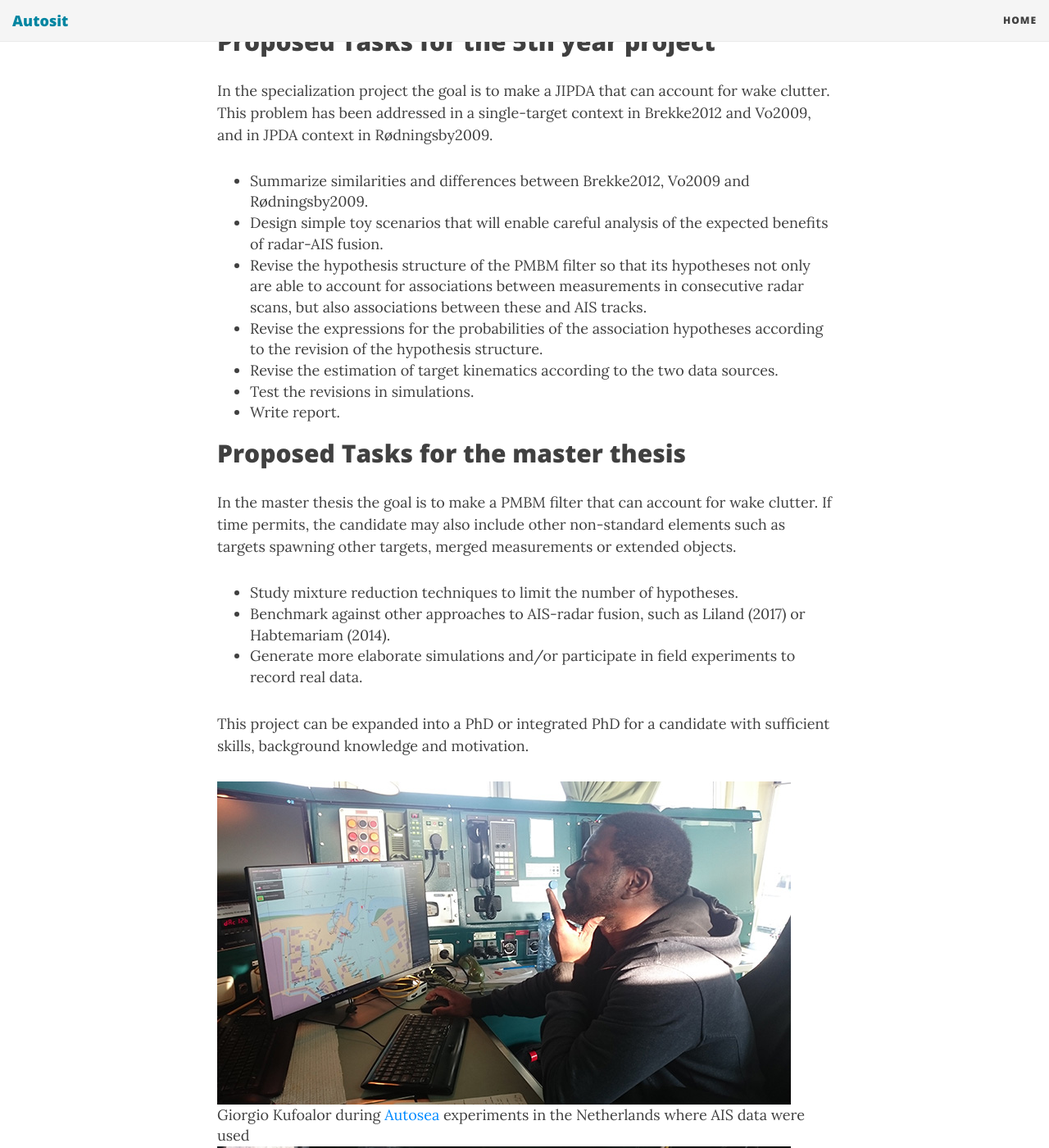
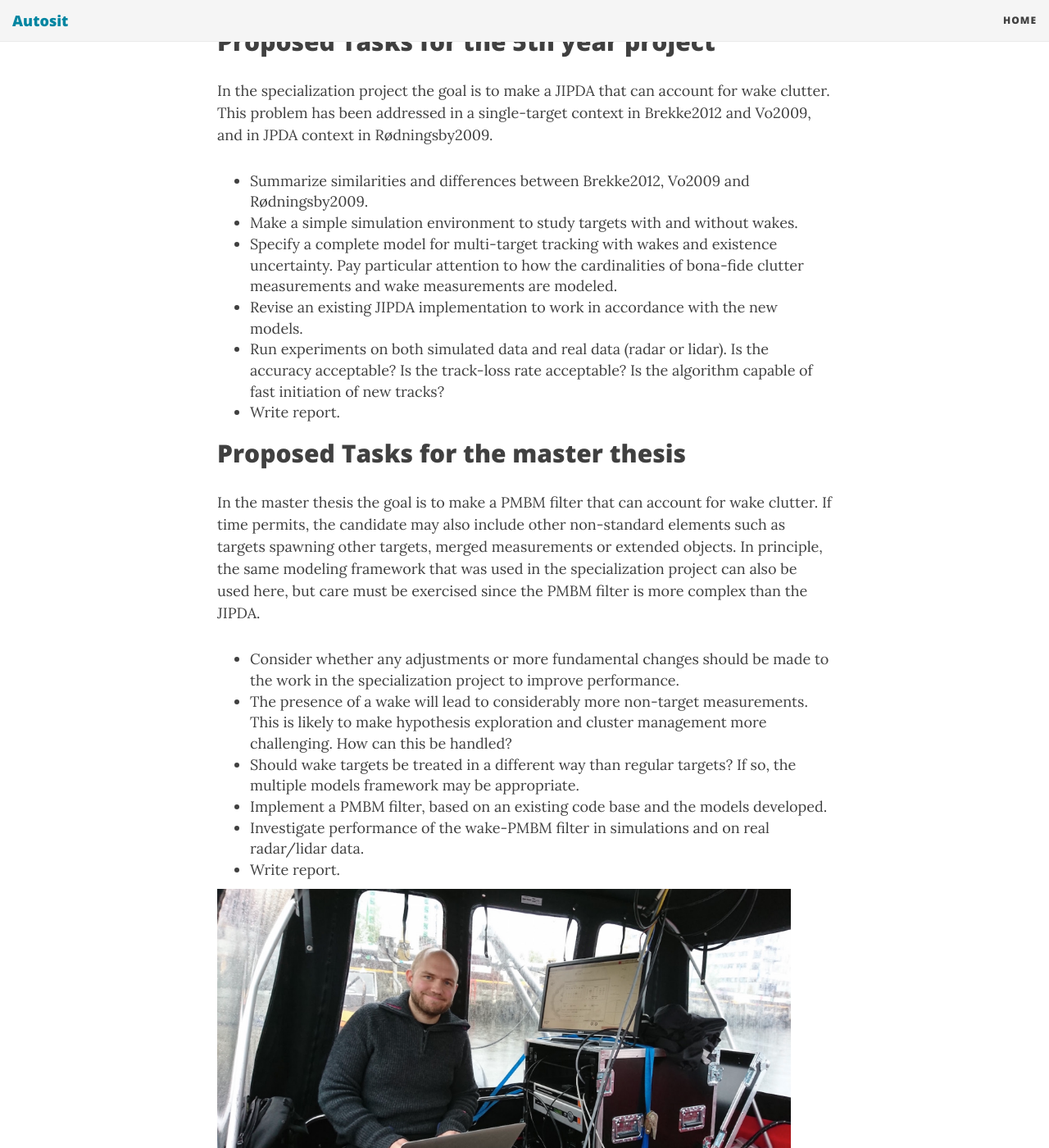
Before and after one commit to autosit/autosit.github.io, a Jekyll site: the page built from _posts/2022-03-30-pmbm_wakes_spawning.md, in a window 1280 px wide and 1400 px high, scrolled down 1545 px. Shown: the whole window at 82% size. Built offline with Jekyll 4.4.1, drawn with Linux system fonts in a browser that asks for light colours; nearby versions of some CDN libraries; some of the changed text lies outside the part shown.

Commit message:
updated wake project

```diff
--- a/_posts/2022-03-30-pmbm_wakes_spawning.md
+++ b/_posts/2022-03-30-pmbm_wakes_spawning.md
@@ -25,36 +25,29 @@ During this assignment, the candidate will develop variations of the PMBM filter
 In the specialization project the goal is to make a JIPDA that can account for wake clutter. This problem has been addressed in a single-target context in Brekke2012 and Vo2009, and in JPDA context in Rødningsby2009.
 
 * Summarize similarities and differences between Brekke2012, Vo2009 and Rødningsby2009.
-* Design simple toy scenarios that will enable careful analysis of the expected benefits of radar-AIS fusion.
-* Revise the hypothesis structure of the PMBM filter so that its hypotheses not only are able to account for associations between measurements in consecutive radar scans, but also associations between these and AIS tracks.
-* Revise the expressions for the probabilities of the association hypotheses according to the revision of the hypothesis structure.
-* Revise the estimation of target kinematics according to the two data sources.
-* Test the revisions in simulations.
+* Make a simple simulation environment to study targets with and without wakes.
+* Specify a complete model for multi-target tracking with wakes and existence uncertainty. Pay particular attention to how the cardinalities of bona-fide clutter measurements and wake measurements are modeled.
+* Revise an existing JIPDA implementation to work in accordance with the new models.
+* Run experiments on both simulated data and real data (radar or lidar). Is the accuracy acceptable? Is the track-loss rate acceptable? Is the algorithm capable of fast initiation of new tracks?
 * Write report.
 
 ## Proposed Tasks for the master thesis
 
-In the master thesis the goal is to make a PMBM filter that can account for wake clutter. If time permits, the candidate may also include other non-standard elements such as targets spawning other targets, merged measurements or extended objects.
+In the master thesis the goal is to make a PMBM filter that can account for wake clutter. If time permits, the candidate may also include other non-standard elements such as targets spawning other targets, merged measurements or extended objects. In principle, the same modeling framework that was used in the specialization project can also be used here, but care must be exercised since the PMBM filter is more complex than the JIPDA.
 
-* Study mixture reduction techniques to limit the number of hypotheses.
-* Benchmark against other approaches to AIS-radar fusion, such as Liland (2017) or Habtemariam (2014).
-* Generate more elaborate simulations and/or participate in field experiments to record real data.
-
-This project can be expanded into a PhD or integrated PhD for a candidate with sufficient skills, background knowledge and motivation.
-
-|<img src="{{site.url}}/assets/giorgio-den-helder.jpeg" width="700"> |
-| Giorgio Kufoalor during [Autosea] experiments in the Netherlands where AIS data were used |
+* Consider whether any adjustments or more fundamental changes should be made to the work in the specialization project to improve performance.
+* The presence of a wake will lead to considerably more non-target measurements. This is likely to make hypothesis exploration and cluster management more challenging. How can this be handled?
+* Should wake targets be treated in a different way than regular targets? If so, the multiple models framework may be appropriate.
+* Implement a PMBM filter, based on an existing code base and the models developed.
+* Investigate performance of the wake-PMBM filter in simulations and on real radar/lidar data.
+* Write report.
 
 |<img src="{{site.url}}/assets/wilthilsyn.jpg" width="700"> |
 | Erik Wilthil during [Autosea] experiments in Trondheimsfjorden where radar tracking was used |
 
 ## Prerequisites
-This is a challenging project that goes to the core of modern theory in sensor fusion. The following recommendations should therefore be considered.
 
-- Experience with sensor fusion or radar systems from internships or voluntary activities will be useful.
-- It will be very useful to have had significant exposure to statistics and estimation from courses beyond ITK, e.g., from IES or IMF at NTNU, or from exchange studies.
-- It will be useful to take the course TTK4250 Sensor Fusion in parallell with the specialization project, instead of the conventional 2.75 SP modules.
-- The candidate must like mathematics and to analyze problems on a very detailed level.
+The candidate should have had the course [TTK4250 Sensor Fusion], or take it in parallell with the specialization project. Experience with sensor fusion from extracurricular activities will also be useful.
 
 ## References
 Williams, J. (2015). "[Marginal multi-Bernoulli filters: RFS derivation of MHT, JIPDA, and association-based member.][Williams2015]" IEEE Transactions on Aerospace and Electronic Systems, vol. 51, no. 3.
```
